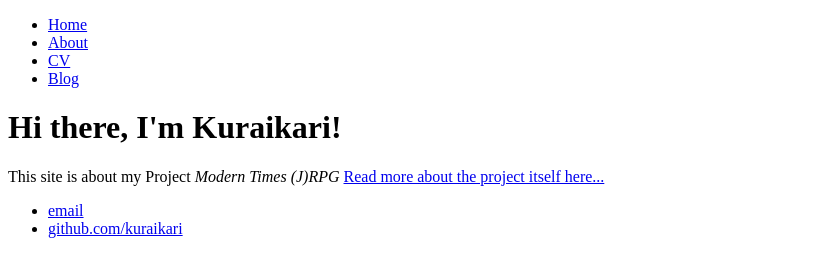
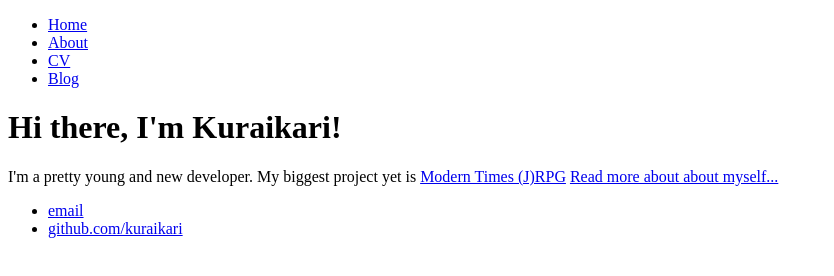
Before and after one commit to Kuraikari/kuraikari.github.io, a plain HTML site: page index.html in a window 1280 px wide. Shown: the whole page, without its empty margins (0-834 px from the left). Drawn offline with Linux system fonts and the light colour scheme.

Commit message:
Update index.html

```diff
--- a/index.html
+++ b/index.html
@@ -15,7 +15,7 @@
 		<div class="container">
     		<div class="blurb">
         		<h1>Hi there, I'm Kuraikari!</h1>
-				<p>This site is about my Project <em>Modern Times (J)RPG</em> <a href="/about">Read more about the project itself here...</a></p>
+				<p>I'm a pretty young and new developer. My biggest project yet is <a href="/modern-times">Modern Times (J)RPG</a> <a href="/about">Read more about about myself...</a></p>
     		</div><!-- /.blurb -->
 		</div><!-- /.container -->
 		<footer>
```
